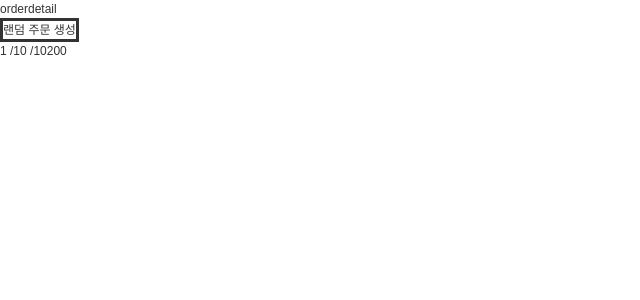
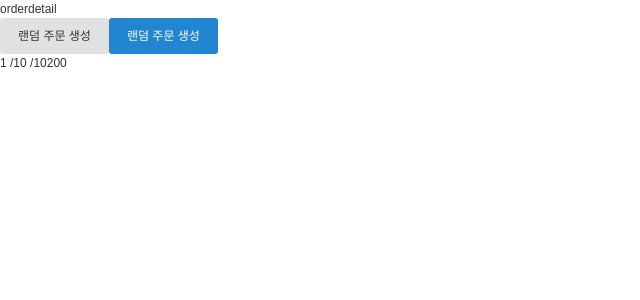
Before and after one commit to james-yang-dev/cafe-study, a React (Create React App) app: page /detail in a window 1280 px wide. Shown: the top 300 px of the page, without its empty margins (0-640 px from the left). Built offline with nearby package versions, Linux system fonts and the light colour scheme.

Commit message:
[fix] Button 컴포넌트 변경

```diff
--- a/src/components/Button.js
+++ /dev/null
@@ -1,21 +0,0 @@
-import React from 'react'
-import PropTypes from 'prop-types';
-import styled from '@emotion/styled';
-
-export function Button({ onClick, text }) {
-  return (<ButtonStyled onClick={onClick}>{text}</ButtonStyled>)
-}
-
-Button.defaultProps = {
-  text: '',
-}
-
-Button.propTypes = {
-  onClick: PropTypes.func.isRequired,
-  text: PropTypes.string.isRequired
-}
-
-const ButtonStyled = styled.button`
-  border-color: red;
-  border: solid;
-`
--- /dev/null
+++ b/src/components/button/Button.jsx
@@ -0,0 +1,62 @@
+import React from 'react';
+import PropTypes from 'prop-types';
+import styled from '@emotion/styled';
+
+Button.propTypes = {
+  type: PropTypes.oneOf(['submit', 'button', 'reset']),
+  onClick: PropTypes.func.isRequired,
+  label: PropTypes.string.isRequired,
+  varient: PropTypes.oneOf(['confirm', 'normal']).isRequired,
+  customStyle: PropTypes.string,
+  isDisabled: PropTypes.bool,
+};
+
+export function Button({
+  type,
+  onClick,
+  label,
+  varient,
+  customStyle,
+  isDisabled,
+  ...rest
+}) {
+  return (
+    <ButtonStyled
+      type={type}
+      onClick={onClick}
+      varient={varient}
+      customStyle={customStyle}
+      disabled={isDisabled}
+      {...rest}
+    >
+      {label}
+    </ButtonStyled>
+  );
+}
+
+Button.defaultProps = {
+  varient: 'normal',
+  type: 'button',
+  text: '',
+};
+
+// style
+
+const ButtonStyled = styled.button`
+  display: inline-flex;
+  align-items: center;
+  justify-content: center;
+  height: 36px;
+  padding: 0.8em 1.5em;
+  border-radius: 3px;
+  cursor: pointer;
+  color: ${({ varient }) => (varient === 'confirm' ? '#fff' : 'inherit')};
+  background-color: ${({ varient }) =>
+    varient === 'confirm' ? '#2185d0' : '#e0e1e2 '};
+
+  &:disabled {
+    cursor: not-allowed;
+  }
+
+  ${({ customStyle }) => customStyle}
+`;
--- /dev/null
+++ b/src/components/button/index.js
@@ -0,0 +1 @@
+export * from './Button';
--- a/src/components/index.js
+++ b/src/components/index.js
@@ -1,2 +1,2 @@
-export * from './Button'
-export * from './Input'
+export * from './button/';
+export * from './Input';
--- a/src/features/detail/OrderDetail.js
+++ b/src/features/detail/OrderDetail.js
@@ -1,26 +1,26 @@
 import styled from '@emotion/styled';
-import React from 'react'
+import React from 'react';
 import { useRecoilState, useRecoilValue } from 'recoil';
 import { Button } from '../../components';
 import { getNextOrderId, orderListState } from '../../store';
-import { randomNumber } from '../../util/number'
+import { randomNumber } from '../../util/number';
 
 export function OrderDetail() {
   const [orders, setOrders] = useRecoilState(orderListState);
-  const nextOrderId = useRecoilValue(getNextOrderId)
+  const nextOrderId = useRecoilValue(getNextOrderId);
 
   const handleRandomOrder = () => {
     const newOrder = {
       orderId: nextOrderId,
       orderCount: randomNumber(),
       orderPrice: randomNumber(1000, 20000),
-      orderDetail: [{}]
-    }
+      orderDetail: [{}],
+    };
 
-    setOrders((orders) => [...orders, newOrder])
-  }
+    setOrders((orders) => [...orders, newOrder]);
+  };
 
-  const buttonText = '랜덤 주문 생성'
+  const buttonText = '랜덤 주문 생성';
 
   return (
     <OrderDetailWrapper>
@@ -28,11 +28,14 @@ export function OrderDetail() {
       화면상 주문을 이곳에서 확인하고 주문 완료시에 리스트로 넘어가는 기능을 구현
       랜덤 주문 생성은 recoil 사용법을 가이드 함
       */}
-      <Button onClick={handleRandomOrder} text={buttonText} />
+      <Button onClick={handleRandomOrder} label={buttonText} />
+      <Button
+        onClick={handleRandomOrder}
+        label={buttonText}
+        varient='confirm'
+      />
     </OrderDetailWrapper>
-  )
+  );
 }
 
-const OrderDetailWrapper = styled.div`
-
-`
+const OrderDetailWrapper = styled.div``;
```
